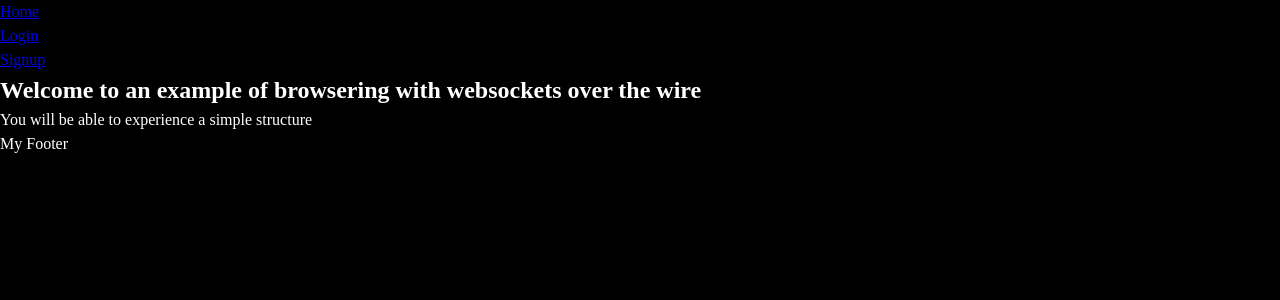
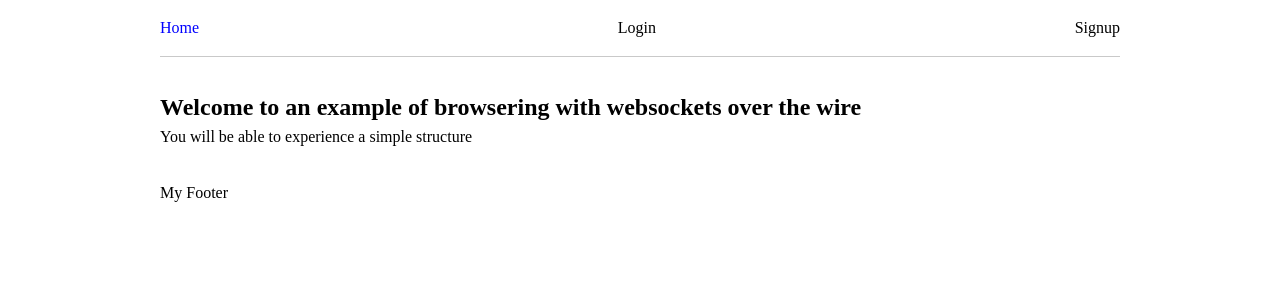
Before and after one commit to quedet/spa_project_with_django, a Django app: page / in a window 1280 px wide. Shown: the top 300 px of the page. Run offline with Django 4.2, Linux system fonts and the light colour scheme; style sheets or scripts are compiled from the project's sources.

Commit message:
Changing URLs

```diff
--- a/backend/templates/components/_nav.html
+++ b/backend/templates/components/_nav.html
@@ -1,11 +1,11 @@
 <ul class="nav__ul">
     <li>
-        <a href="#" class="nav__link nav__link nav__link--page{% if active_nav == 'home' %}active{% endif %}" data-target="home">Home</a>
+        <a href="#" class="nav__link nav__link nav__link--page{% if active_nav == 'home' %} active{% endif %}" data-target="home">Home</a>
     </li>
     <li>
-        <a href="#" class="nav__link nav__link--page{% if active_nav == 'login' %}active{% endif %}" data-target="login" >Login</a>
+        <a href="#" class="nav__link nav__link--page{% if active_nav == 'login' %} active{% endif %}" data-target="login" >Login</a>
     </li>
     <li>
-        <a href="#" class="nav__link nav__link nav__link--page{% if active_nav == 'signup' %}active{% endif %}" data-target="signup">Signup</a>
+        <a href="#" class="nav__link nav__link nav__link--page{% if active_nav == 'signup' %} active{% endif %}" data-target="signup">Signup</a>
     </li>
 </ul>
--- a/backend/templates/layout/base.html
+++ b/backend/templates/layout/base.html
@@ -7,7 +7,7 @@
     <meta http-equiv="X-UA-Compatible" content="IE=edge">
     <meta name="viewport" content="width=device-width, initial-scale=1.0">
     <title>Django</title>
-    <link rel="stylesheet" href="{% static 'css/index.css' %}">
+    <link rel="stylesheet" href="{% static 'css/style.css' %}">
     <script src="{% static 'js/index.js' %}" defer></script>
 </head>
 <body data-host="{{ request.get_host }}" data-scheme="{{ request.scheme }}">
--- /dev/null
+++ b/src/application/style.js
@@ -0,0 +1 @@
+import "../styles/index.scss";
--- a/src/styles/index.scss
+++ b/src/styles/index.scss
@@ -1,5 +1,6 @@
 :root {
     --text: 16px;
+    --color__active: blue;
 }
 
 * {
@@ -9,7 +10,37 @@
     line-height: 1.5;
 }
 
+ul {
+    list-style: none;
+}
+
 body {
-    background-color: black;
-    color: white;
+    width: 100%;
+    max-width: 60rem;
+    margin: 0 auto;
+
+    display: flex;
+    flex-direction: column;
+    gap: 2rem;
 }
+
+#nav {
+    padding: 1rem 0;
+    border-bottom: 1px solid rgb(201, 201, 201);
+
+    .nav__ul {
+        display: flex;
+        align-items: center;
+        justify-content: space-between;
+
+        .nav__link {
+            color: inherit;
+            text-decoration: none;
+
+            &.active {
+                color: var(--color__active);
+                text-decoration: none;
+            }
+        }
+    }
+}
```
Also changed, not shown: src/application/index.js (+2 -6 lines).
